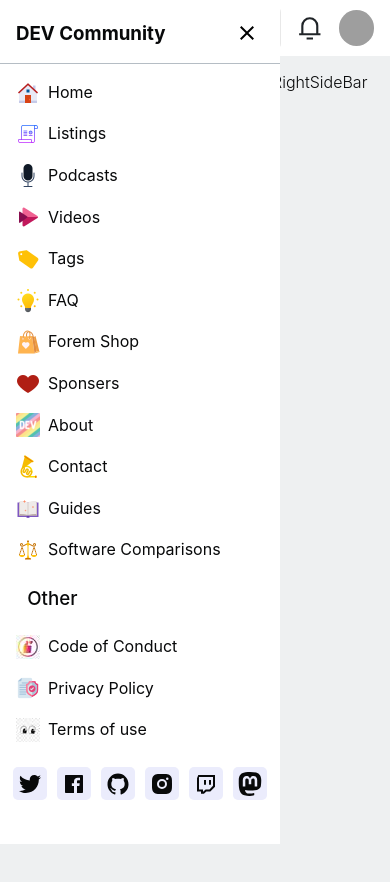
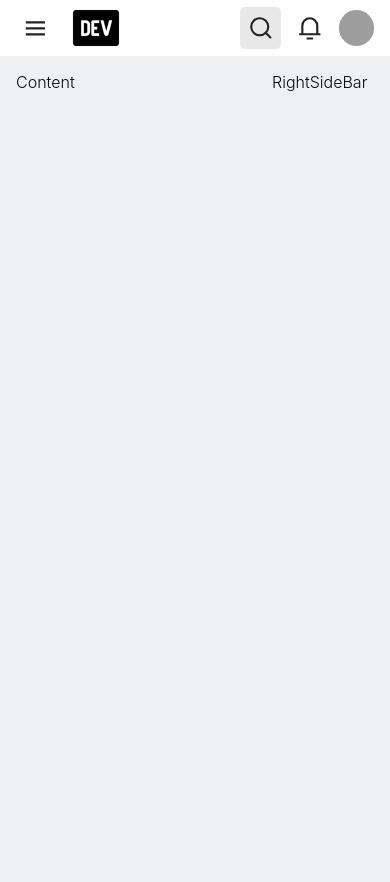
Before and after one commit to sujit-shrc/dev.to-clone, a React app: page / in a window 390 px wide. Shown: the top 882 px of the page. Built offline with nearby package versions, Linux system fonts and the light colour scheme; grey boxes are pictures that could not be loaded; the HTML template or start-up script is replaced by a standard one.

Commit message:
Improved some styles and changed default behaviour of mobileMenu in LeftSideBar

```diff
--- a/src/App.jsx
+++ b/src/App.jsx
@@ -3,7 +3,7 @@
 import { Content, LeftSideBar, Navbar, RightSideBar } from './components'
 
 function App() {
-  const [hamburgerMenu, setHamburgerMenu] = useState(true);
+  const [hamburgerMenu, setHamburgerMenu] = useState(false);
 
   const toggle = () => {
     setHamburgerMenu(!hamburgerMenu);
--- a/src/style/_leftsidebar.scss
+++ b/src/style/_leftsidebar.scss
@@ -59,6 +59,7 @@
 
                 &:hover{
                     @include bg-color(#e4d7d7);
+                    cursor: pointer;
                 }
             }
         }
@@ -107,6 +108,7 @@
             @include flex-align(center);
             font-size: 1.5rem;
             padding: 5px;
+            @include bd-radius(5px);
             &:hover{
                 @include bg-color($hover-color);
                 color: $light-blue;
```
